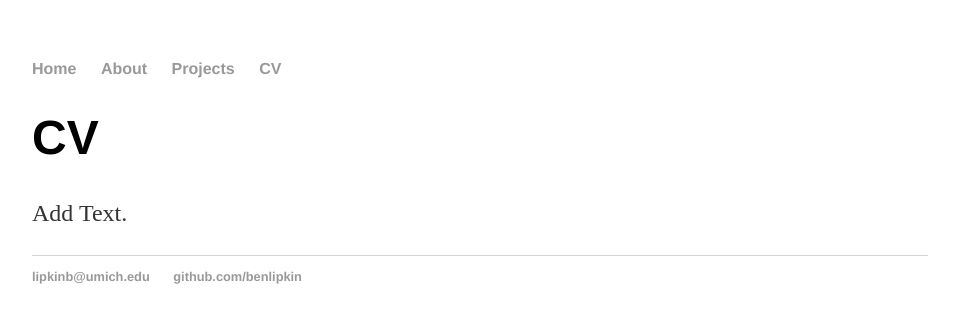
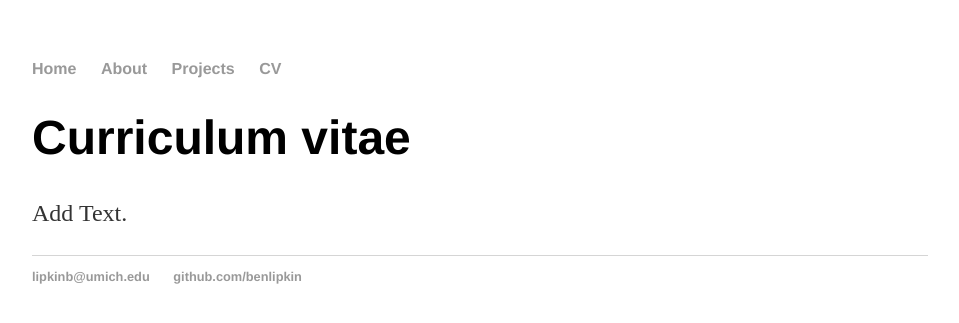
Before and after one commit to benlipkin/benlipkin.github.io, a Jekyll site: the page built from cv/index.html, in a window 1280 px wide. Shown: the top 323 px of the page, without its empty margins (160-1119 px from the left). Built offline with Jekyll 4.4.1, drawn with Linux system fonts in a browser that asks for light colours.

Commit message:
Update index.html

```diff
--- a/cv/index.html
+++ b/cv/index.html
@@ -3,6 +3,6 @@ layout: default
 title: Ben Lipkin
 ---
 <div class="blurb">
-	<h1>CV</h1>
+	<h1>Curriculum vitae</h1>
 	<p>Add Text.</p>
 </div>
```
